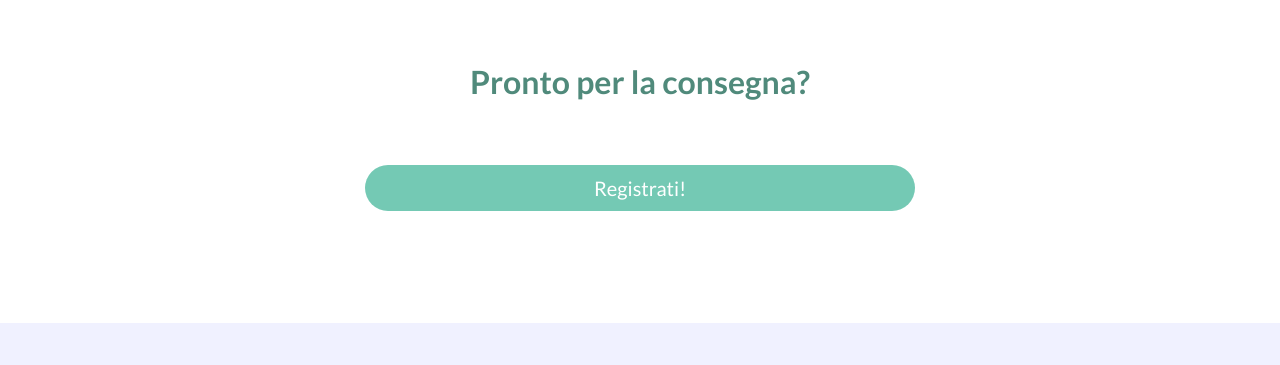
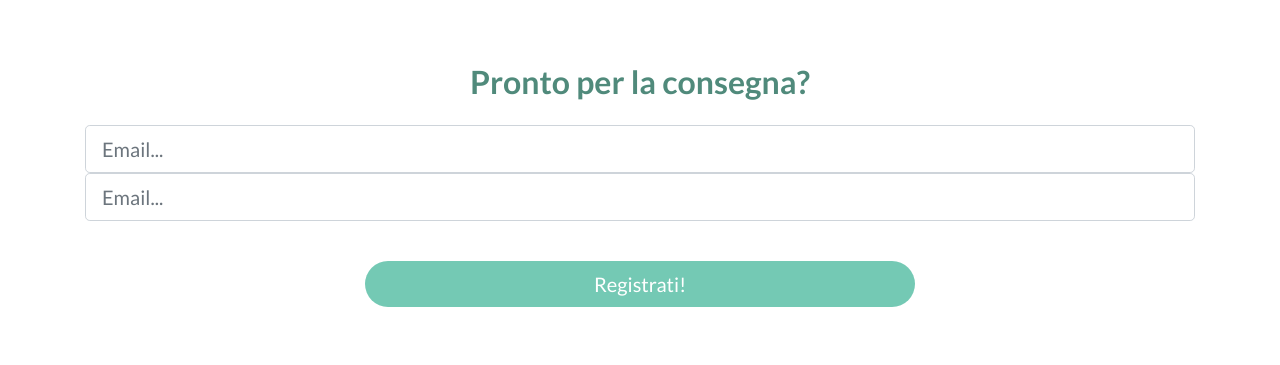
Before and after one commit to filippopagnani/farmazon.github.io, a website: page index.html in a window 1280 px wide. Shown: the part 1880-2245 px from the top of the page. Drawn offline with Linux system fonts and the light colour scheme.

Commit message:
Update index.html

```diff
--- a/index.html
+++ b/index.html
@@ -220,11 +220,15 @@
         <div class="col-md-12 col-lg-12 col-xl-12 mx-auto">
           <form>
             <div class="form-row">
-              <!--
+
               <div class="col-12">
-                <input type="email" class="form-control form-control-lg" placeholder="Inserisci la tua email...">
+                <input type="email" class="form-control form-control-lg" placeholder="Email...">
               </div>
-              -->
+
+              <div class="col-12">
+                <input type="email" class="form-control form-control-lg" placeholder="Email...">
+              </div>
+
               <div class="col-6">
                 <button class="btn btn-block btn-lg btn-primary btn-registrazione" data-toggle="modal"
           data-target="#exampleModal">Registrati!</button>
```
